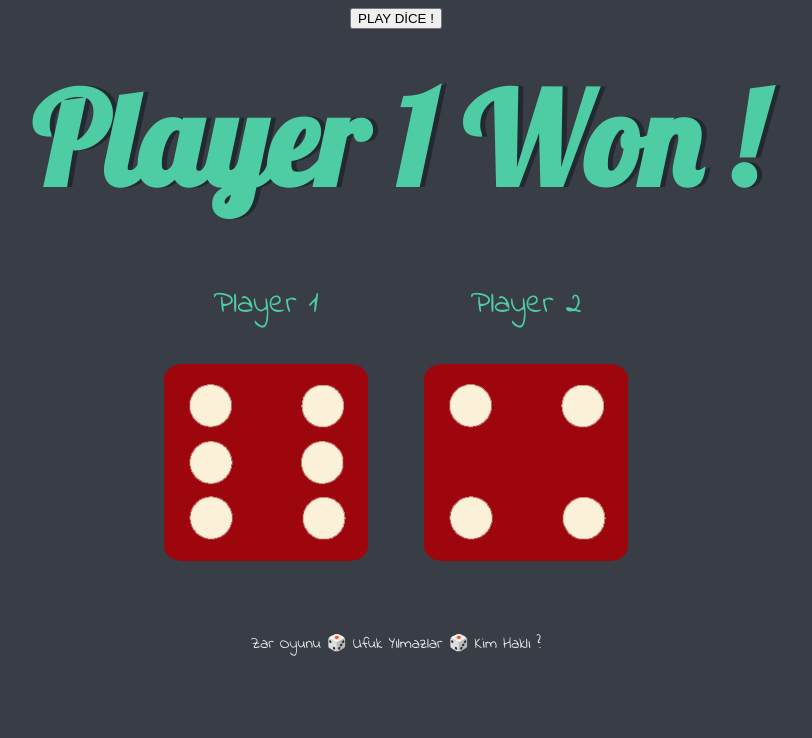
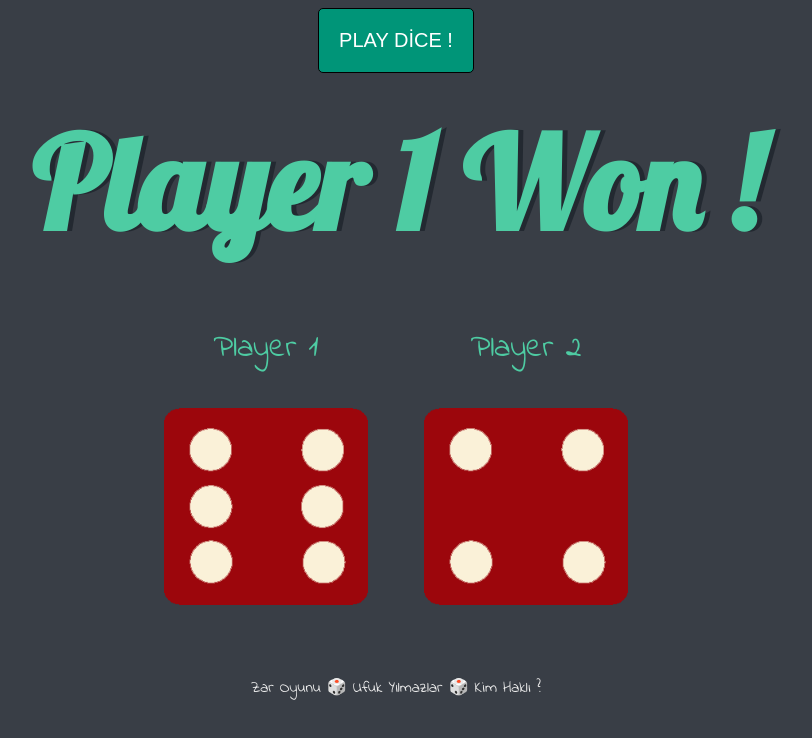
Before and after one commit to Thandei/Zar-Oyunu, a plain HTML site: page index.html in a window 1280 px wide. Shown: the whole page, without its empty margins (244-1056 px from the left). Drawn offline with Linux system fonts and the light colour scheme.

Commit message:
Update styles.css

```diff
--- a/styles.css
+++ b/styles.css
@@ -7,7 +7,6 @@
 .dice {
     text-align: center;
     display: inline-block;
-
 }
 
 body {
@@ -37,5 +36,18 @@ footer {
     color: #EEEEEE;
     text-align: center;
     font-family: 'Indie Flower', cursive;
+}
 
+#custom-button {
+    padding: 20px;
+    color: white;
+    background-color: #009578;
+    border: 1px solid #000;
+    border-radius: 5px;
+    cursor: pointer;
+    font-size: 20px;
 }
+
+#custom-button:hover {
+    background-color: #00b28f;
+}
```
Lines whose indentation alone changed are shown as unchanged.
